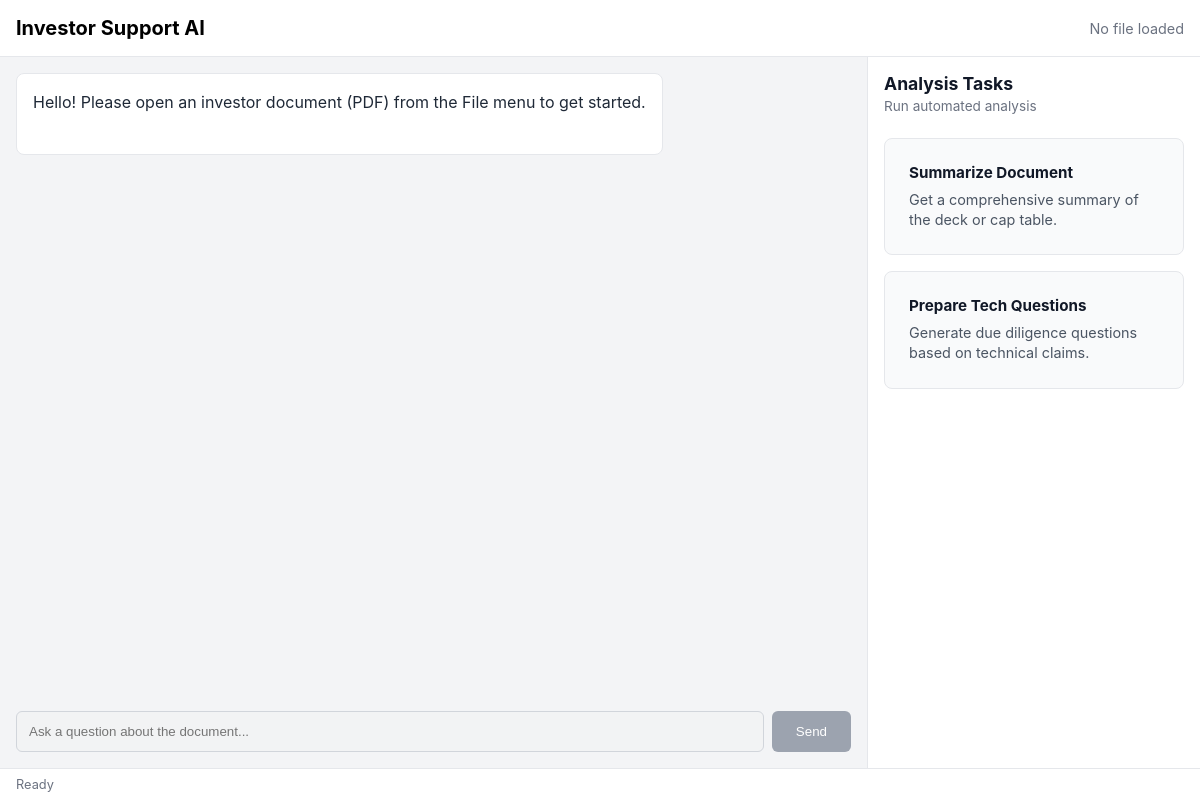
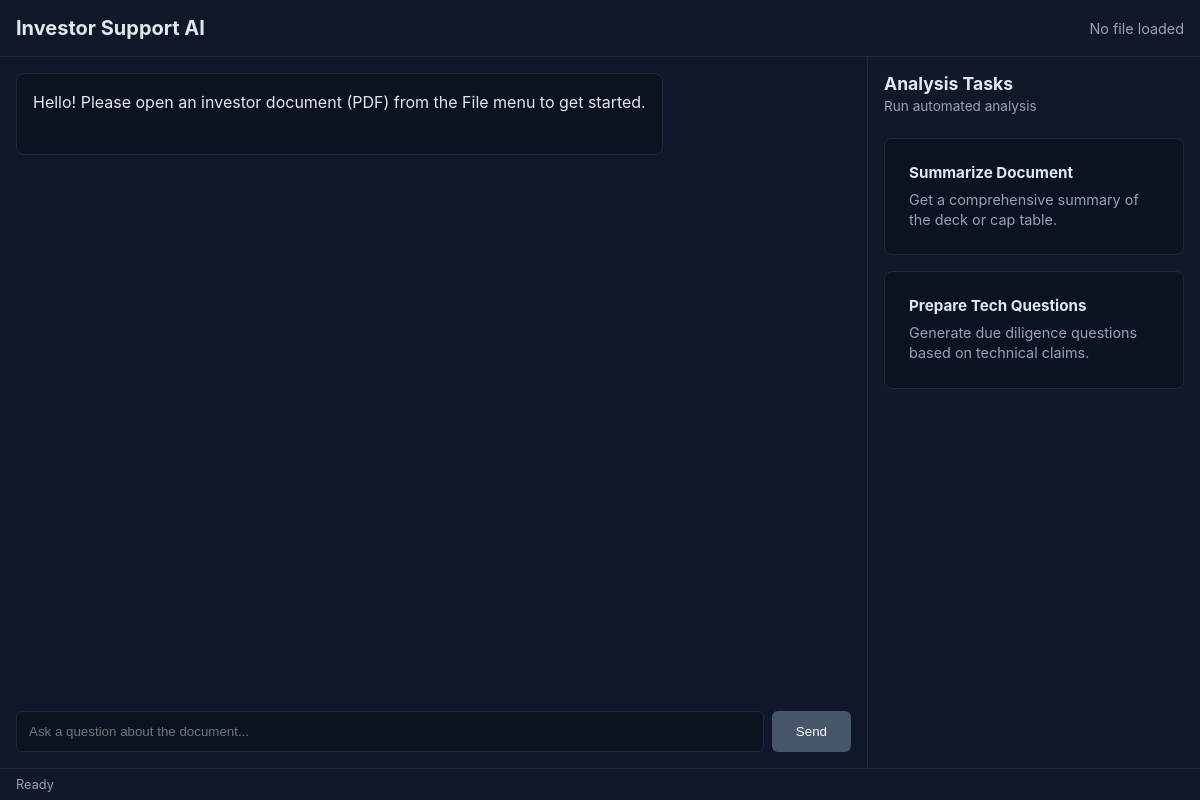
Before and after one commit to darenr/investor-support, an Electron app: page src/index.html in a window 1200 px wide. Drawn offline with Linux system fonts and the light colour scheme; no server answers.

Commit message:
Refactor styles for dark theme; update colors and backgrounds across components

```diff
--- a/src/styles.css
+++ b/src/styles.css
@@ -5,13 +5,14 @@ body {
     height: 100vh;
     display: flex;
     flex-direction: column;
-    background-color: #f3f4f6;
+    background-color: #0f172a;
+    color: #e2e8f0;
 }
 
 header {
-    background-color: #ffffff;
+    background-color: #111827;
     padding: 1rem;
-    border-bottom: 1px solid #e5e7eb;
+    border-bottom: 1px solid #1f2937;
     display: flex;
     justify-content: space-between;
     align-items: center;
@@ -19,7 +20,7 @@ header {
 
 #file-status {
     font-size: 0.9rem;
-    color: #6b7280;
+    color: #94a3b8;
 }
 
 #app-title {
@@ -47,8 +48,8 @@ header {
 
 #right-nav {
     width: 300px;
-    background-color: #ffffff;
-    border-left: 1px solid #e5e7eb;
+    background-color: #111827;
+    border-left: 1px solid #1f2937;
     display: flex;
     flex-direction: column;
     padding: 1rem;
@@ -62,12 +63,12 @@ header {
 .nav-header h2 {
     font-size: 1.1rem;
     margin: 0 0 0.25rem 0;
-    color: #111827;
+    color: #e2e8f0;
 }
 
 .nav-header p {
     font-size: 0.85rem;
-    color: #6b7280;
+    color: #94a3b8;
     margin: 0;
 }
 
@@ -78,17 +79,17 @@ header {
 }
 
 .card {
-    border: 1px solid #e5e7eb;
+    border: 1px solid #1f2937;
     border-radius: 0.5rem;
     padding: 1rem;
     cursor: pointer;
     transition: all 0.2s;
-    background-color: #f9fafb;
+    background-color: #0b1220;
 }
 
 .card:hover {
-    border-color: #3b82f6;
-    background-color: #eff6ff;
+    border-color: #60a5fa;
+    background-color: #0f1a2b;
     transform: translateY(-2px);
     box-shadow: 0 4px 6px -1px rgba(0, 0, 0, 0.1);
 }
@@ -96,13 +97,13 @@ header {
 .card h3 {
     margin: 0 0 0.5rem 0;
     font-size: 0.95rem;
-    color: #1f2937;
+    color: #e2e8f0;
 }
 
 .card p {
     margin: 0;
     font-size: 0.85rem;
-    color: #6b7280;
+    color: #94a3b8;
     line-height: 1.4;
 }
 
@@ -124,15 +125,15 @@ header {
 
 .message.user {
     align-self: flex-end;
-    background-color: #3b82f6;
-    color: white;
+    background-color: #2563eb;
+    color: #f8fafc;
 }
 
 .message.ai {
     align-self: flex-start;
-    background-color: #ffffff;
-    border: 1px solid #e5e7eb;
-    color: #1f2937;
+    background-color: #0b1220;
+    border: 1px solid #1f2937;
+    color: #e2e8f0;
     white-space: pre-wrap; /* Restored for fallback */
 }
 /* If HTML is present, browser default handling often ignores pre-wrap for block elements,
@@ -145,7 +146,7 @@ header {
     margin-bottom: 0;
 }
 .message.ai pre {
-    background-color: #f3f4f6;
+    background-color: #0f172a;
     padding: 0.5rem;
     border-radius: 0.25rem;
     overflow-x: auto;
@@ -153,7 +154,7 @@ header {
 }
 .message.ai code {
     font-family: ui-monospace, SFMono-Regular, Menlo, Monaco, Consolas, "Liberation Mono", "Courier New", monospace;
-    background-color: #f3f4f6;
+    background-color: #0f172a;
     padding: 0.125rem 0.25rem;
     border-radius: 0.25rem;
     font-size: 0.875em;
@@ -185,7 +186,7 @@ header {
     font-style: italic;
 }
 .message.ai a {
-    color: #3b82f6;
+    color: #60a5fa;
     text-decoration: underline;
 }
 
@@ -197,20 +198,22 @@ header {
 input[type="text"] {
     flex: 1;
     padding: 0.75rem;
-    border: 1px solid #d1d5db;
+    border: 1px solid #1f2937;
     border-radius: 0.375rem;
     outline: none;
+    background-color: #0b1220;
+    color: #e2e8f0;
 }
 
 input[type="text"]:focus {
-    border-color: #3b82f6;
-    box-shadow: 0 0 0 2px rgba(59, 130, 246, 0.2);
+    border-color: #60a5fa;
+    box-shadow: 0 0 0 2px rgba(96, 165, 250, 0.2);
 }
 
 button {
     padding: 0.75rem 1.5rem;
-    background-color: #3b82f6;
-    color: white;
+    background-color: #2563eb;
+    color: #f8fafc;
     border: none;
     border-radius: 0.375rem;
     cursor: pointer;
@@ -218,11 +221,11 @@ button {
 }
 
 button:hover {
-    background-color: #2563eb;
+    background-color: #1d4ed8;
 }
 
 button:disabled {
-    background-color: #9ca3af;
+    background-color: #475569;
     cursor: not-allowed;
 }
 
@@ -243,34 +246,34 @@ button:disabled {
 }
 
 .card {
-    border: 1px solid #e5e7eb;
+    border: 1px solid #1f2937;
     border-radius: 0.5rem;
     padding: 1.5rem;
     cursor: pointer;
     transition: all 0.2s;
-    background-color: #f9fafb;
+    background-color: #0b1220;
 }
 
 .card:hover {
     transform: translateY(-2px);
     box-shadow: 0 10px 15px -3px rgba(0, 0, 0, 0.1);
-    border-color: #3b82f6;
+    border-color: #60a5fa;
 }
 
 .card h3 {
     margin-top: 0;
-    color: #111827;
+    color: #e2e8f0;
 }
 
 .card p {
-    color: #4b5563;
+    color: #94a3b8;
     font-size: 0.9rem;
 }
 
 #status-bar {
-    background-color: #ffffff;
+    background-color: #111827;
     padding: 0.5rem 1rem;
-    border-top: 1px solid #e5e7eb;
+    border-top: 1px solid #1f2937;
     font-size: 0.8rem;
-    color: #6b7280;
+    color: #94a3b8;
 }
```
